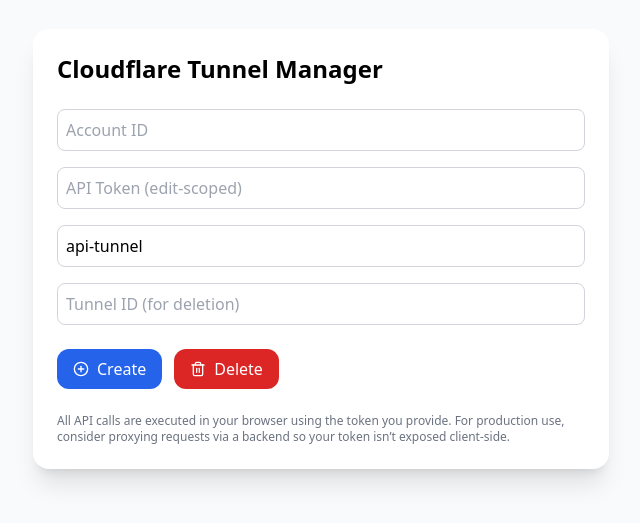
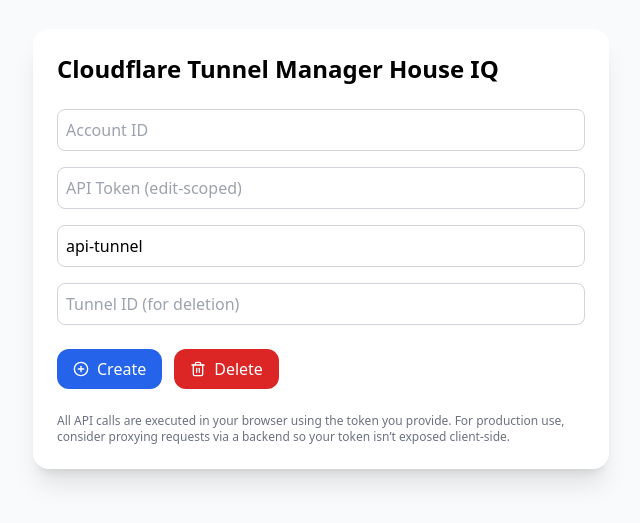
Before and after one commit to jorenders/managetunnels, a React (Vite) app: page / in a window 1280 px wide. Shown: the part 151-674 px from the top of the page, without its empty margins (319-959 px from the left). Built offline with nearby package versions, Linux system fonts and the light colour scheme.

Commit message:
Update CloudflareTunnelManager.tsx

```diff
--- a/src/CloudflareTunnelManager.tsx
+++ b/src/CloudflareTunnelManager.tsx
@@ -89,7 +89,7 @@
     <div className="min-h-screen bg-gray-50 flex items-center justify-center p-4">
       <Card className="w-full max-w-xl shadow-xl">
         <CardContent className="p-6 space-y-6">
-          <h1 className="text-2xl font-semibold">Cloudflare Tunnel Manager</h1>
+          <h1 className="text-2xl font-semibold">Cloudflare Tunnel Manager House IQ</h1>
           <div className="grid grid-cols-1 gap-4">
             <Input
               placeholder="Account ID"
```
